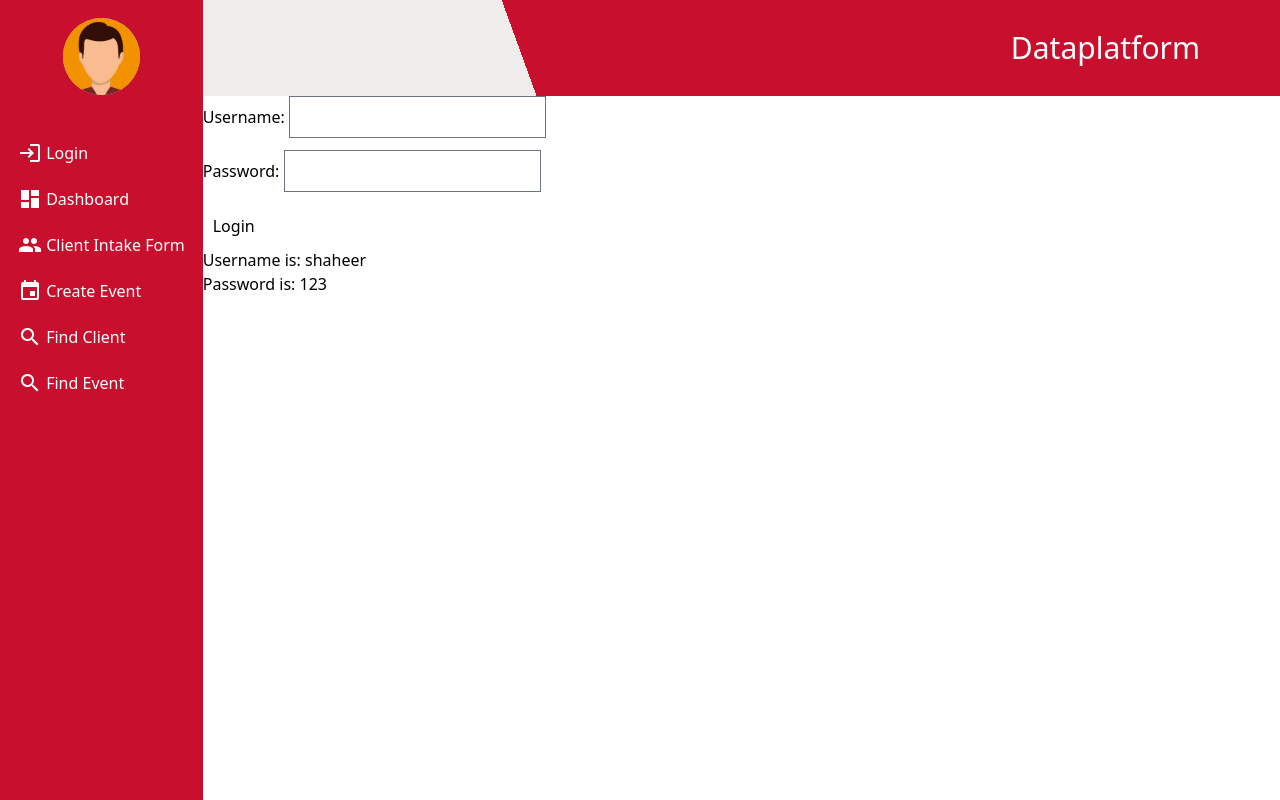
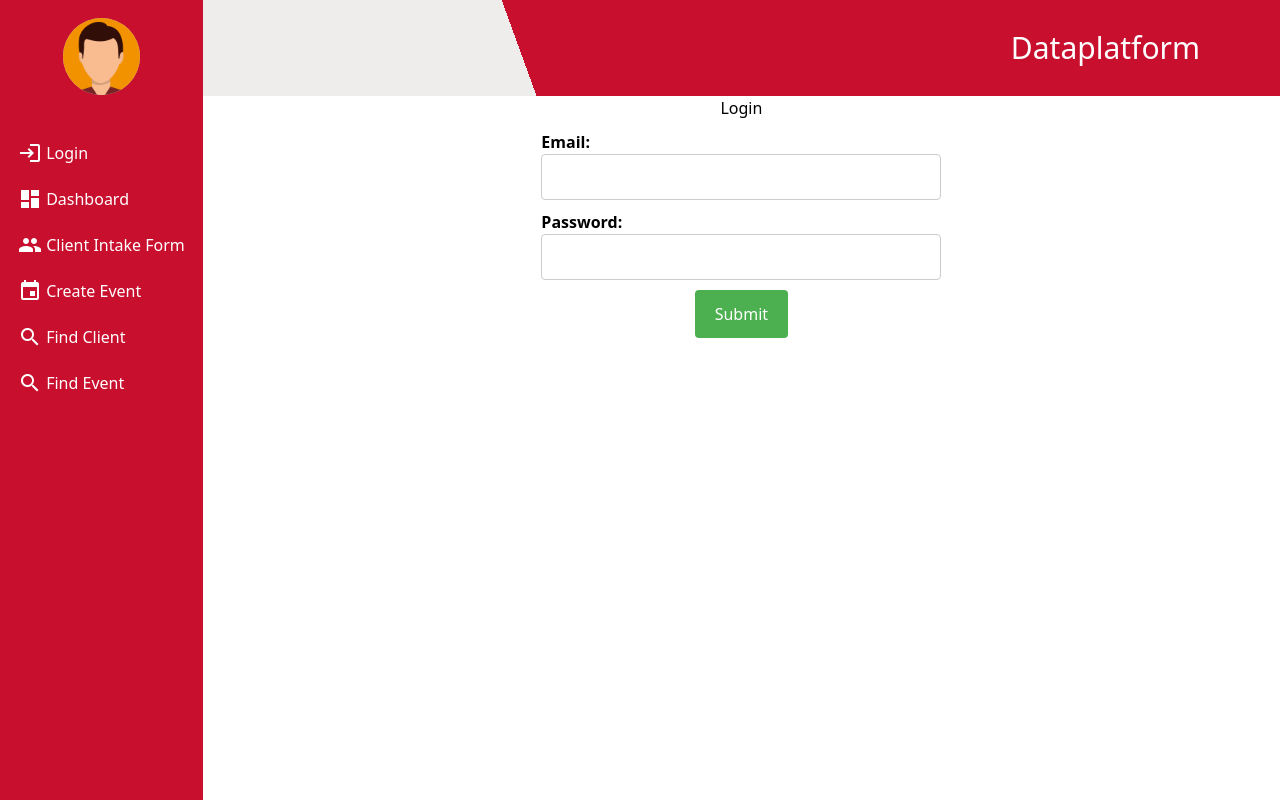
Before and after one commit to CIS-Spring-2023/project-cis_4339_project_8, a Vue app in the folder frontend/: page / in a window 1280 px wide. Built offline with nearby package versions, Linux system fonts and the light colour scheme; no server answers.

Commit message:
Working on login page

```diff
--- a/frontend/src/components/login.vue
+++ b/frontend/src/components/login.vue
@@ -1,44 +1,80 @@
-
 <template>
-  <form name="login-form" >
-    <div class="mb-3">
-      <label for="username">Username: </label>
-      <input type="text" id="username" v-model="input.username" />
-    </div>
-    <div class="mb-3">
-      <label for="password">Password: </label>
-      <input type="password" id="password" v-model="input.password" />
-    </div>
-    <button class="btn btn-outline-dark" type="submit">
-      Login
-    </button>
-
-    <p>Username is: {{"shaheer"}}</p>
-    <p>Password is: {{"123"}}</p>
-  </form>
+  <div class="login-container">
+    <h1>Login</h1>
+    <form @submit.prevent="submitForm">
+      <div class="form-group">
+        <label for="email">Email:</label>
+        <input type="email" id="email" v-model="email" required>
+      </div>
+      <div class="form-group">
+        <label for="password">Password:</label>
+        <input type="password" id="password" v-model="password" required>
+      </div>
+      <button type="submit">Submit</button>
+    </form>
+    <p v-if="loginError" class="error">{{ loginError }}</p>
+  </div>
 </template>
-
 
 <script>
 export default {
-  name: 'LoginView',
-  data(){
-    return{
-        input:{
-            username: "",
-            password: ""
-        }
+  data() {
+    return {
+      email: '',
+      password: '',
+      loginError: ''
     }
   },
-  methods:{
-    login(){
-      //make sure username OR password are not empty
-      if(this.input.username != "shaheer" || this.input.password != "123"){
-        console.log("authenticated")
-      }else{
-        console.log("Username and Password can not be empty")
+  methods: {
+    submitForm() {
+      if (this.email === 'admin@example.com' && this.password === 'password') {
+        // if the email and password match, redirect to the home page
+        window.location.href = '/dashboard'
+      } else {
+        // if the email and password don't match, set the loginError message
+        this.loginError = 'Invalid credentials. Please try again.'
       }
     }
-  },
+  }
 }
 </script>
+
+<style>
+.login-container {
+  max-width: 400px;
+  margin: 0 auto;
+  text-align: center;
+}
+
+.form-group {
+  margin: 10px 0;
+}
+
+label {
+  display: block;
+  font-weight: bold;
+  text-align: left;
+}
+
+input[type="email"],
+input[type="password"] {
+  width: 100%;
+  padding: 10px;
+  border: 1px solid #ccc;
+  border-radius: 4px;
+  box-sizing: border-box;
+}
+
+button[type="submit"] {
+  background-color: #4CAF50;
+  color: white;
+  padding: 12px 20px;
+  border: none;
+  border-radius: 4px;
+  cursor: pointer;
+}
+
+.error {
+  color: red;
+}
+</style>
```
